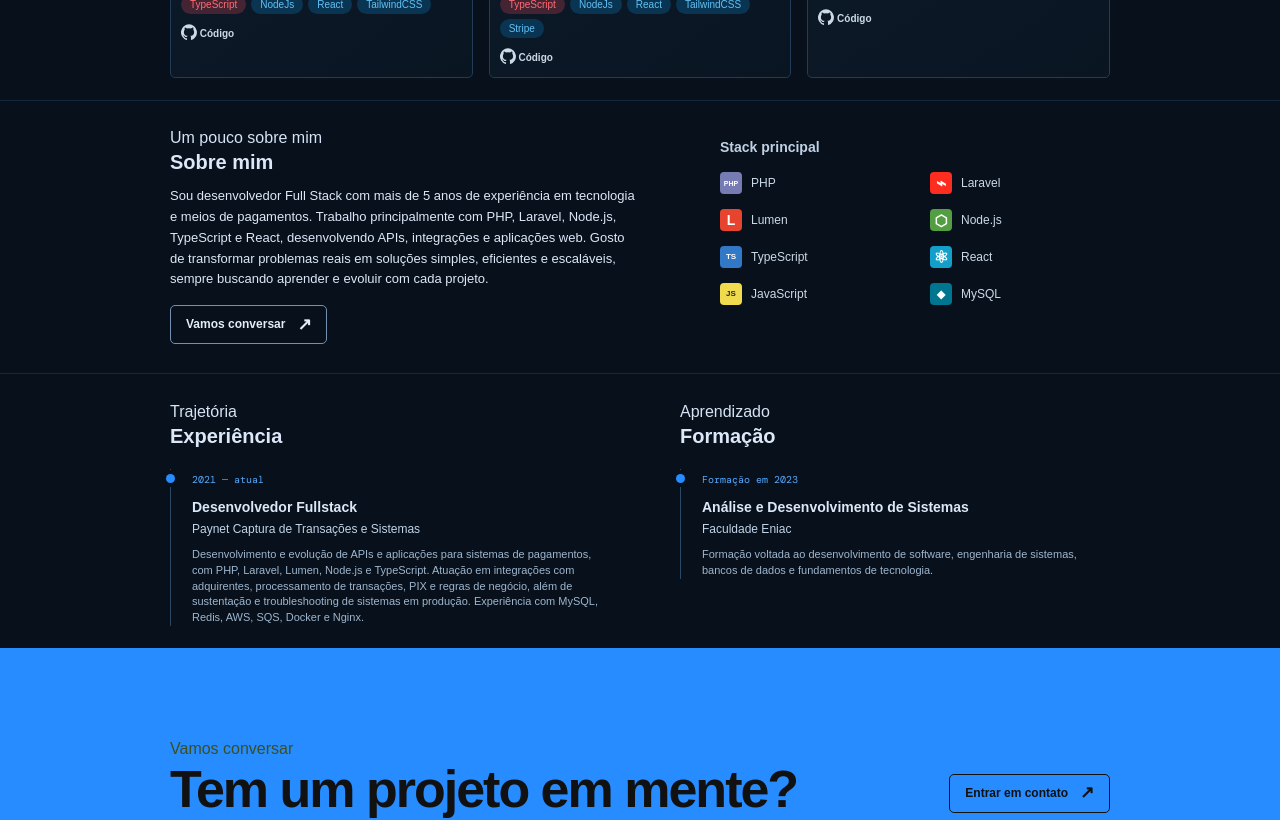
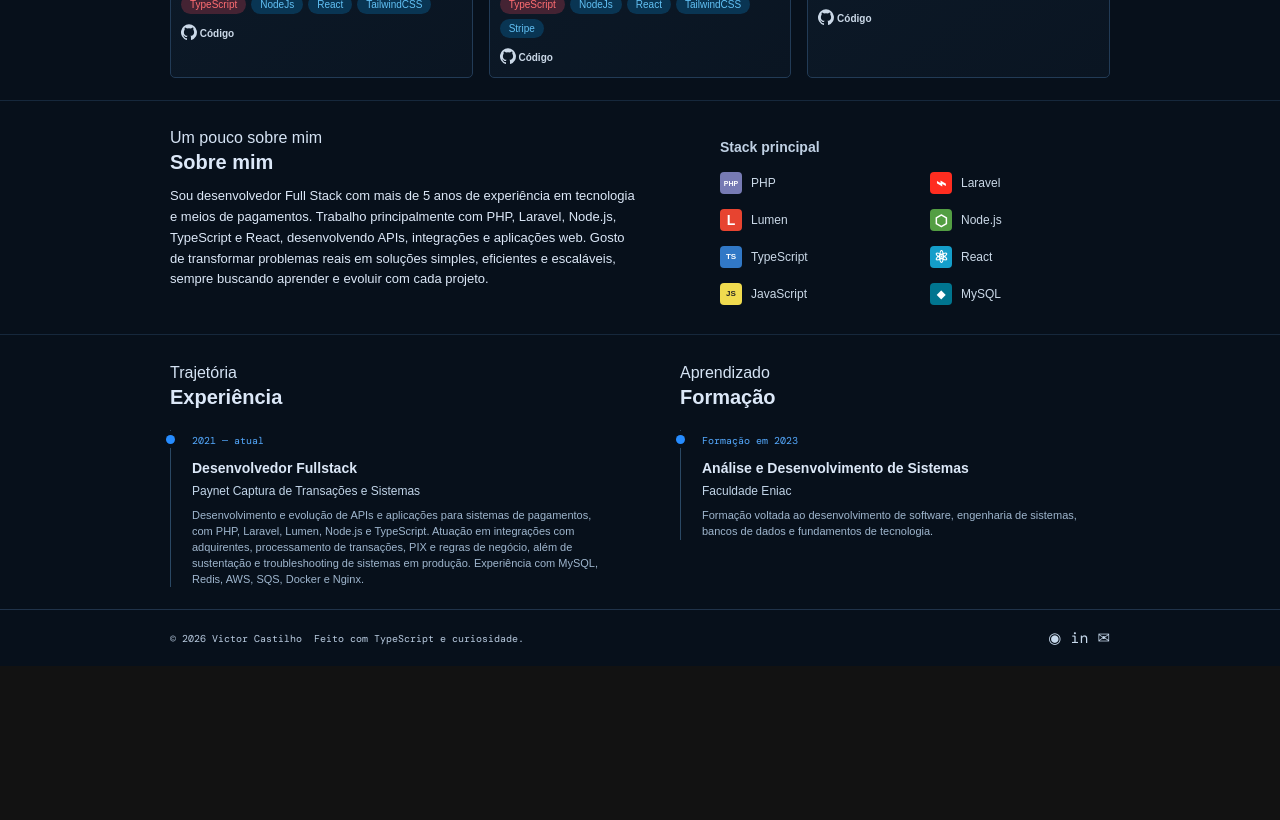
Before and after one commit to V1TER4/codefolio, a React (Vite) app: page / in a window 1280 px wide. Shown: the part 720-1540 px from the top of the page. After the commit the page ends 1386 px from the top, so only its background shows below. Built offline with nearby package versions, Linux system fonts and the light colour scheme.

Commit message:
fix: correct portfolio actions and contact layout

```diff
--- a/src/components/HomePage.tsx
+++ b/src/components/HomePage.tsx
@@ -13,8 +13,7 @@ export function HomePage({ featured, experience, education }: { featured: Portfo
   return <main>
     <section className="hero" id="inicio"><div className="container hero-grid"><div><p className="eyebrow">Olá, eu sou</p><h1>{profile.name}</h1><p className="hero-role">{profile.role}</p><p className="hero-copy">{profile.bio}</p><div className="hero-tech">{['PHP', 'Laravel', 'Node.js', 'TypeScript', 'React'].map((tech) => <span key={tech}>{tech}</span>)}</div><div className="hero-actions"><a className="button button-primary" href={profile.githubUrl} target="_blank" rel="noreferrer"><Icon name="github" /> Ver no GitHub</a><a className="button button-secondary" href={profile.linkedinUrl} target="_blank" rel="noreferrer">in&nbsp; Conectar no LinkedIn</a></div></div><div className="profile-aside"><div className="profile-monogram">VC</div><div className="profile-details">{profile.location && <span><Icon name="location" /> {profile.location}</span>}{profile.experience && <span><Icon name="briefcase" /> {profile.experience}</span>}{profile.email && <span><Icon name="mail" /> {profile.email}</span>}</div></div></div></section>
     <section className="section projects-section"><div className="container"><div className="section-heading"><div><p className="eyebrow">O que eu construo</p><h2>Projetos em destaque</h2></div><a className="section-index" href="#/projetos">Ver todos os projetos →</a></div>{featured.length ? <div className="featured-grid">{featured.map((project) => <ProjectCard key={project.name} project={project} featured />)}</div> : <div className="empty-state">Configure seus projetos em <code>src/data/project-config.ts</code> para destacá-los aqui.</div>}</div></section>
-    <section className="section about-section" id="sobre"><div className="container about-grid"><div><p className="eyebrow">Um pouco sobre mim</p><h2>Sobre mim</h2><p>{profile.bio}</p><a className="button button-secondary" href="#/?scroll=contato">Vamos conversar <Icon name="arrow" /></a></div><div className="stack-column"><h3>Stack principal</h3><div className="stack-list">{['PHP', 'Laravel', 'Lumen', 'Node.js', 'TypeScript', 'React', 'JavaScript', 'MySQL'].map((tech) => <span className="stack-item" key={tech}><TechIcon technology={tech} /><span>{tech}</span></span>)}</div></div></div></section>
+    <section className="section about-section" id="sobre"><div className="container about-grid"><div><p className="eyebrow">Um pouco sobre mim</p><h2>Sobre mim</h2><p>{profile.bio}</p></div><div className="stack-column"><h3>Stack principal</h3><div className="stack-list">{['PHP', 'Laravel', 'Lumen', 'Node.js', 'TypeScript', 'React', 'JavaScript', 'MySQL'].map((tech) => <span className="stack-item" key={tech}><TechIcon technology={tech} /><span>{tech}</span></span>)}</div></div></div></section>
     <section className="section timeline-section" id="experiencia"><div className="container timeline-grid"><div><p className="eyebrow">Trajetória</p><h2>Experiência</h2><Timeline items={experience} emptyLabel="Adicione suas experiências em src/data/experience.json." /></div><div id="formacao"><p className="eyebrow">Aprendizado</p><h2>Formação</h2><Timeline items={education} emptyLabel="Adicione sua formação em src/data/education.json." /></div></div></section>
-    <section className="contact-section" id="contato"><div className="container contact-inner"><div><p className="eyebrow">Vamos conversar</p><h2>Tem um projeto em mente?</h2><p>Estou sempre aberto a boas ideias, colaborações e novos desafios.</p></div>{profile.email && <a className="button button-light" href={`mailto:${profile.email}`}>Entrar em contato <Icon name="arrow" /></a>}</div></section>
   </main>;
 }
```
